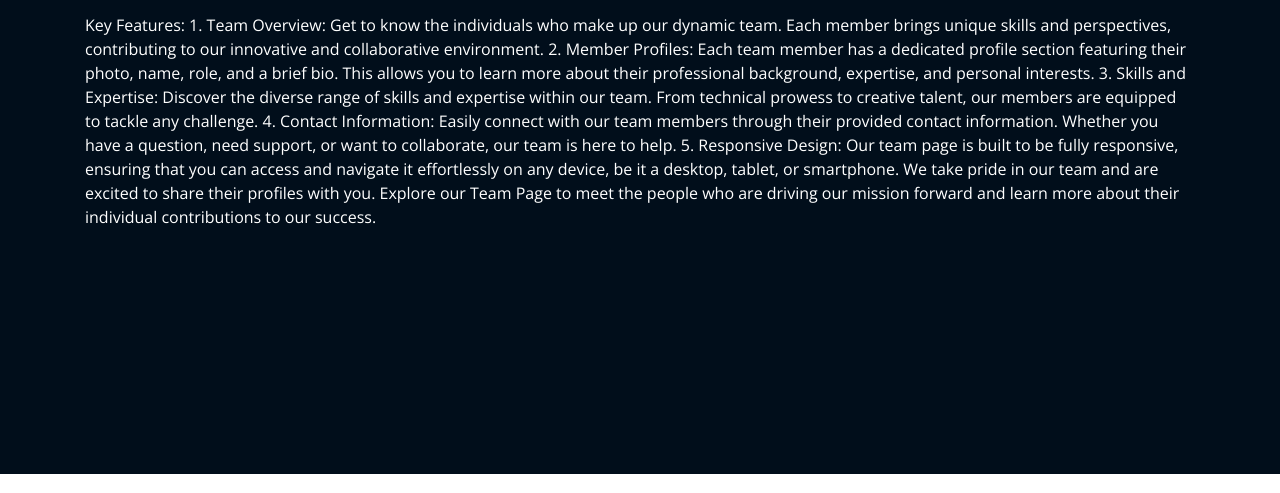
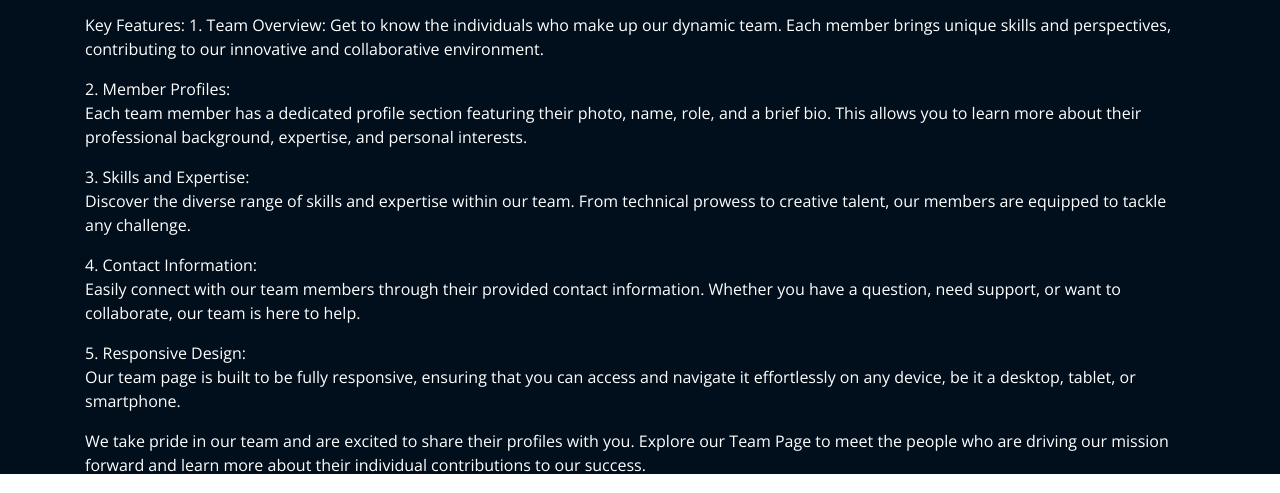
Before and after one commit to yssnprasad/my_portfolio, a plain HTML site: page projects/web-dev-task-1.html in a window 1280 px wide. Shown: the part 326-819 px from the top of the page. Drawn offline with nearby package versions, Linux system fonts and the light colour scheme.

Commit message:
Update web-dev-task-1.html

```diff
--- a/projects/web-dev-task-1.html
+++ b/projects/web-dev-task-1.html
@@ -62,23 +62,24 @@
 <h2>Responsive Company Member Team Page</h2>
 <p>Welcome to our Company Member Team Page! Our team is composed of dedicated and talented individuals who work together to drive our company’s success. This page provides a detailed look at each team member, their roles, and their contributions to our collective goals. Designed with a responsive layout using HTML and CSS, this page ensures a seamless and engaging experience across all devices.</p>
 
-<p>Key Features:
-1. Team Overview:
-Get to know the individuals who make up our dynamic team. Each member brings unique skills and perspectives, contributing to our innovative and collaborative environment.
+<h>Key Features:</h>
+<h>1. Team Overview:</h>
+Get to know the individuals who make up our dynamic team. Each member brings unique skills and perspectives, contributing to our innovative and collaborative environment.</p>
 
-2. Member Profiles:
-Each team member has a dedicated profile section featuring their photo, name, role, and a brief bio. This allows you to learn more about their professional background, expertise, and personal interests.
+<h>2. Member Profiles:</h>
+<p>Each team member has a dedicated profile section featuring their photo, name, role, and a brief bio. This allows you to learn more about their professional background, expertise, and personal interests.</p>
 
-3. Skills and Expertise:
-Discover the diverse range of skills and expertise within our team. From technical prowess to creative talent, our members are equipped to tackle any challenge.
+<h>3. Skills and Expertise:</h>
+<p>Discover the diverse range of skills and expertise within our team. From technical prowess to creative talent, our members are equipped to tackle any challenge.</p>
 
-4. Contact Information:
-Easily connect with our team members through their provided contact information. Whether you have a question, need support, or want to collaborate, our team is here to help.
+<h>4. Contact Information:</h>
+<p>Easily connect with our team members through their provided contact information. Whether you have a question, need support, or want to collaborate, our team is here to help.</p>
 
-5. Responsive Design:
-Our team page is built to be fully responsive, ensuring that you can access and navigate it effortlessly on any device, be it a desktop, tablet, or smartphone.
+<h>5. Responsive Design:</h>
+<p>Our team page is built to be fully responsive, ensuring that you can access and navigate it effortlessly on any device, be it a desktop, tablet, or smartphone.</p>
 
-We take pride in our team and are excited to share their profiles with you. Explore our Team Page to meet the people who are driving our mission forward and learn more about their individual contributions to our success.</p>
+
+<p>We take pride in our team and are excited to share their profiles with you. Explore our Team Page to meet the people who are driving our mission forward and learn more about their individual contributions to our success.</p>
                     </div>
 
                 </div>
```
